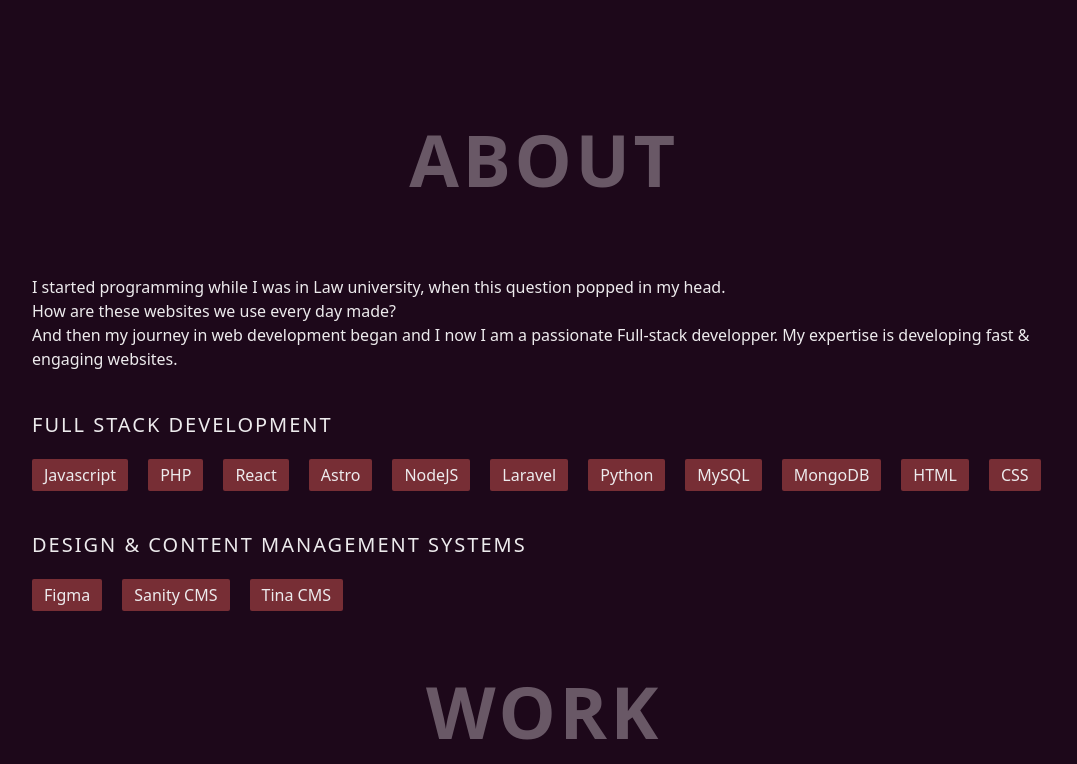
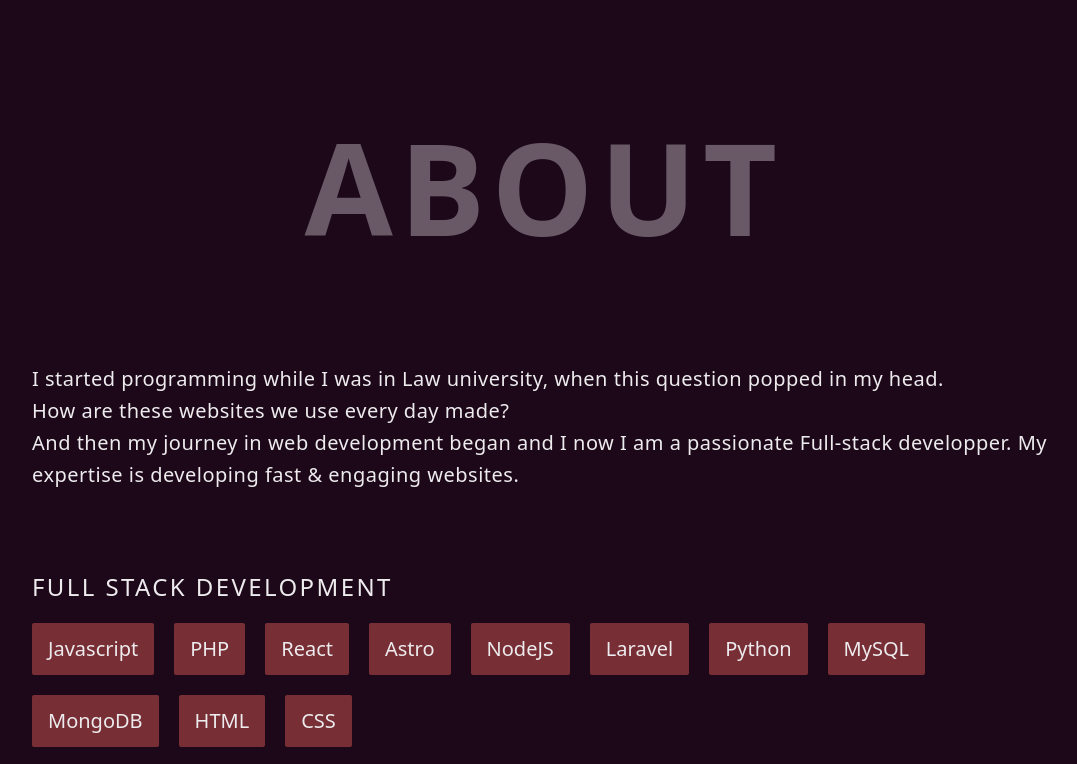
Before and after one commit to Hassanbhb/Personal-website-V0, an Astro site: page / in a window 1280 px wide. Shown: the part 820-1584 px from the top of the page, without its empty margins (96-1173 px from the left). Built offline with nearby package versions, Linux system fonts and the light colour scheme; Astro itself is replaced by a stand-in of ours; what tailwindcss-animation-delay would draw is missing.

Commit message:
css for medium screens

```diff
--- a/src/components/About.astro
+++ b/src/components/About.astro
@@ -3,38 +3,38 @@
 
 <section id="about" class="pt-16 h-fit">
   <h1
-    class="mb-20 tracking-wider text-7xl font-bold text-center text-secondary opacity-40"
+    class="mb-20 md:mb-28 tracking-wider text-7xl md:text-9xl font-bold text-center text-secondary opacity-40"
   >
     ABOUT
   </h1>
   <div class="w-4/5 m-auto">
-    <div>
+    <div class="md:text-xl md:mb-10 md:leading-8 md:tracking-wide">
       <p>I started programming while I was in Law university, when this question popped in my head.</p>
       <p>How are these websites we use every day made?</p>
       <p>And then my journey in web development began and I now I am a passionate Full-stack developper. My expertise is developing fast & engaging websites. </p>
     </div>
     <div class="pt-5">
-      <h2 class="text-xl py-5 tracking-widest">FULL STACK DEVELOPMENT</h2>
-      <ul class="list-none flex flex-row flex-wrap gap-5">
-        <li class="bg-orange bg-opacity-40 py-1 px-3 rounded-sm">Javascript</li>
-        <li class="bg-orange bg-opacity-40 py-1 px-3 rounded-sm">PHP</li>
-        <li class="bg-orange bg-opacity-40 py-1 px-3 rounded-sm">React</li>
-        <li class="bg-orange bg-opacity-40 py-1 px-3 rounded-sm">Astro</li>
-        <li class="bg-orange bg-opacity-40 py-1 px-3 rounded-sm">NodeJS</li>
-        <li class="bg-orange bg-opacity-40 py-1 px-3 rounded-sm">Laravel</li>
-        <li class="bg-orange bg-opacity-40 py-1 px-3 rounded-sm">Python</li>
-        <li class="bg-orange bg-opacity-40 py-1 px-3 rounded-sm">MySQL</li>
-        <li class="bg-orange bg-opacity-40 py-1 px-3 rounded-sm">MongoDB</li>
-        <li class="bg-orange bg-opacity-40 py-1 px-3 rounded-sm">HTML</li>
-        <li class="bg-orange bg-opacity-40 py-1 px-3 rounded-sm">CSS</li>
+      <h2 class="text-xl md:text-2xl py-5 tracking-widest">FULL STACK DEVELOPMENT</h2>
+      <ul class="list-none flex md:text-xl flex-row flex-wrap gap-5">
+        <li class="bg-orange bg-opacity-40 py-1 px-3 md:py-3 md:px-4 rounded-sm ">Javascript</li>
+        <li class="bg-orange bg-opacity-40 py-1 px-3 md:py-3 md:px-4 rounded-sm">PHP</li>
+        <li class="bg-orange bg-opacity-40 py-1 px-3 md:py-3 md:px-4 rounded-sm">React</li>
+        <li class="bg-orange bg-opacity-40 py-1 px-3 md:py-3 md:px-4 rounded-sm">Astro</li>
+        <li class="bg-orange bg-opacity-40 py-1 px-3 md:py-3 md:px-4 rounded-sm">NodeJS</li>
+        <li class="bg-orange bg-opacity-40 py-1 px-3 md:py-3 md:px-4 rounded-sm">Laravel</li>
+        <li class="bg-orange bg-opacity-40 py-1 px-3 md:py-3 md:px-4 rounded-sm">Python</li>
+        <li class="bg-orange bg-opacity-40 py-1 px-3 md:py-3 md:px-4 rounded-sm">MySQL</li>
+        <li class="bg-orange bg-opacity-40 py-1 px-3 md:py-3 md:px-4 rounded-sm">MongoDB</li>
+        <li class="bg-orange bg-opacity-40 py-1 px-3 md:py-3 md:px-4 rounded-sm">HTML</li>
+        <li class="bg-orange bg-opacity-40 py-1 px-3 md:py-3 md:px-4 rounded-sm">CSS</li>
       </ul>
     </div>
     <div class="pt-5">
-      <h2 class="text-xl py-5 tracking-widest">DESIGN & CONTENT MANAGEMENT SYSTEMS</h2>
+      <h2 class="text-xl md:text-2xl py-5 tracking-widest">DESIGN & CONTENT MANAGEMENT SYSTEMS</h2>
       <ul class="list-none flex flex-row flex-wrap gap-5">
-        <li class="bg-orange bg-opacity-40 py-1 px-3 rounded-sm">Figma</li>
-        <li class="bg-orange bg-opacity-40 py-1 px-3 rounded-sm">Sanity CMS</li>
-        <li class="bg-orange bg-opacity-40 py-1 px-3 rounded-sm">Tina CMS</li>
+        <li class="bg-orange bg-opacity-40 py-1 px-3 md:py-3 md:px-4 rounded-sm">Figma</li>
+        <li class="bg-orange bg-opacity-40 py-1 px-3 md:py-3 md:px-4 rounded-sm">Sanity CMS</li>
+        <li class="bg-orange bg-opacity-40 py-1 px-3 md:py-3 md:px-4 rounded-sm">Tina CMS</li>
       </ul>
     </div>
   </div>
```
